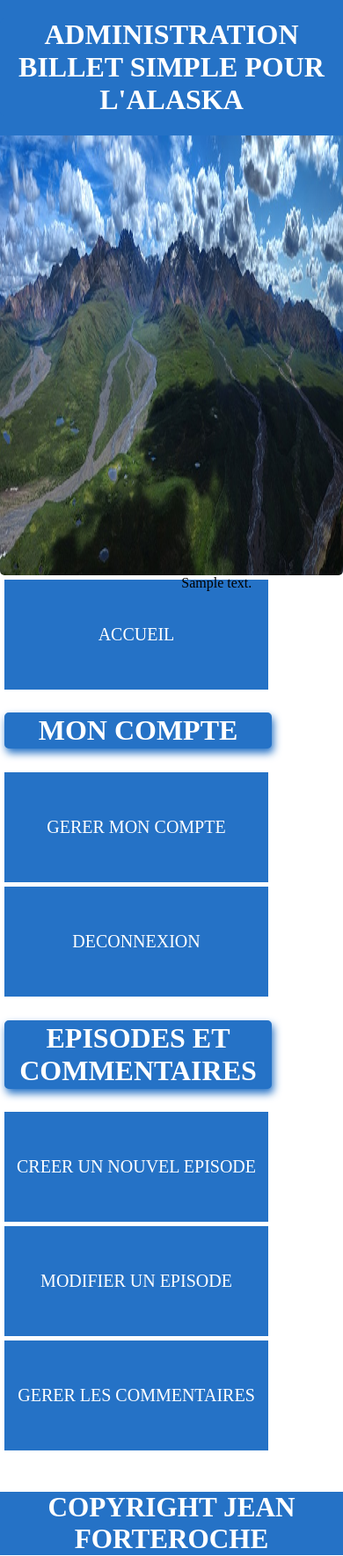
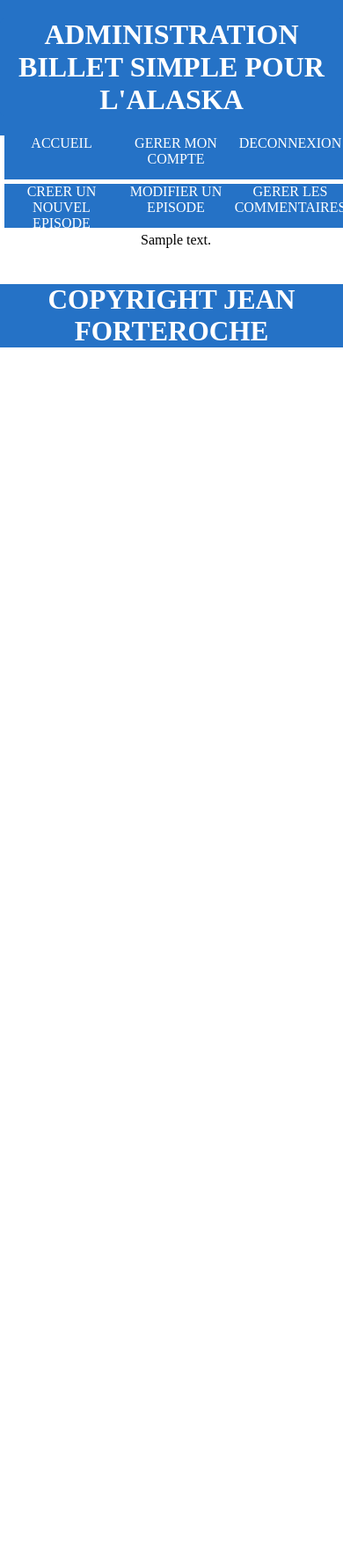
Before and after one commit to davidAChiva/projet-4, a PHP site: template admin0085/View/templateAdmin.php in a window 390 px wide. Shown: the top 1769 px of the page at 88% size. After the commit the page ends 395 px from the top, so only its background shows below. Run offline with PHP 8.4, Linux system fonts and the light colour scheme; the template is opened without the code that fills it: most values are stand-ins (such as "Sample title", 1, 10 or a date in 2020); some libraries are stand-ins or nearby versions.

Commit message:
Responsive design back office

```diff
--- a/admin0085/View/ViewHomeAdmin.php
+++ b/admin0085/View/ViewHomeAdmin.php
@@ -6,7 +6,7 @@ ob_start();
 <h3>Dernier épisode</h3>
 <article>
     <h2><?= $lastEpisode['titre'] ?></h2>
-    <p><?= $lastEpisode['date_creation'] ?></p>
+    <p id='dateEpisodeHome'><?= $lastEpisode['date_creation'] ?></p>
     <div class='episodeContent'><?= $lastEpisode['contenu'] ?></div>
 </article>
 <?php
--- a/admin0085/View/ViewModifyEpisode.php
+++ b/admin0085/View/ViewModifyEpisode.php
@@ -10,10 +10,10 @@ ob_start();
     </tr>
 <?php foreach($episodes as $episode): ?>
 
-    <tr class='blockEpisode'>
+    <tr>
         <td class='titleEpisode'><?= $episode['titre'] ?></td>
-        <td><a href='home.php?rubric=modifyEpisode&id=<?= $episode["id"] ?>&typeManage=modify'>Modifier</a></td>
-        <td><a href='home.php?rubric=modifyEpisode&id=<?= $episode["id"] ?>&typeManage=delete'>Supprimer</a></td>
+        <td><a  class='action' href='home.php?rubric=modifyEpisode&id=<?= $episode["id"] ?>&typeManage=modify'>Modifier</a></td>
+        <td><a class='action' href='home.php?rubric=modifyEpisode&id=<?= $episode["id"] ?>&typeManage=delete'>Supprimer</a></td>
     </tr>
 
 <?php endforeach; ?>
--- a/css/back.css
+++ b/css/back.css
@@ -14,6 +14,29 @@ header
 header h1
 {
     font-size: 2em;
+}
+nav
+{
+    padding-left: 5px;
+    width: 25%;
+}
+nav h2
+{
+    width: 300px;
+    box-shadow: none;
+    border: none;
+    color: #2572C6;
+    background-color: white;
+}
+nav a
+{
+    display: block;
+    font-size: 20px;
+    margin: 5px 0 5px 0;
+    text-align: center;
+    line-height: 125px;
+    width: 300px;
+    height: 125px;
 }
 #helloUser
 {
@@ -46,6 +69,11 @@ table th
     justify-content: center;
     align-items: flex-start;
 }
+#dateEpisodeHome
+{
+    text-align: center;
+    color: white;
+}
 .episodeContent
 {
    padding: 5px;
@@ -53,25 +81,6 @@ table th
    color: black;
    background-color: white;
    text-align: left;
-}
-nav
-{
-    padding-left: 5px;
-    width: 25%;
-}
-nav h2
-{
-    width: 300px;
-}
-nav a
-{
-    display: block;
-    font-size: 20px;
-    margin: 5px 0 5px 0;
-    text-align: center;
-    line-height: 125px;
-    width: 300px;
-    height: 125px;
 }
 label
 {
@@ -113,6 +122,11 @@ section p
     width: 18%;
     border-radius: 5px;
 }
+#authorComment
+{
+    margin: auto;
+    width: 100%;
+}
 .contentCommment
 {
     display: inline-block;
@@ -121,6 +135,68 @@ section p
 .rowBoardComments
 {
     border-bottom: 2px blue solid;
+}
+
+/** Support téléphone mobile **/
+@media all and (max-width: 767px)
+{
+    #banner
+    {
+        display: none;
+    }
+     .mainBlock
+    {
+        flex-direction: column;
+    }
+    nav
+    {
+        width: 100%;
+    }
+    nav div
+    {
+        display: flex;
+    }
+    nav a
+    {
+        margin : 5px 0 0 0;
+        line-height: normal;
+        font-size: 1em;
+        height: 50px;
+        width: 200px;
+        margin: auto;
+        margin-bottom: 5px;
+    }
+    nav h2
+    {
+        display: none;
+    }
+}
+
+/** Support tablette **/
+@media all and (min-width: 768px) and (max-width: 991px)
+{
+      .mainBlock
+    {
+        flex-direction: column;
+    }
+    nav
+    {
+        width: 100%;
+    }
+    nav div
+    {
+
+        display: flex;
+    }
+    nav a
+    {
+        margin: auto;
+        margin-bottom: 5px;
+    }
+    nav h2
+    {
+        display: none;
+    }
 }
 /** Support petit écran **/
 @media all and (min-width: 992px) and (max-width: 1200px)
```
